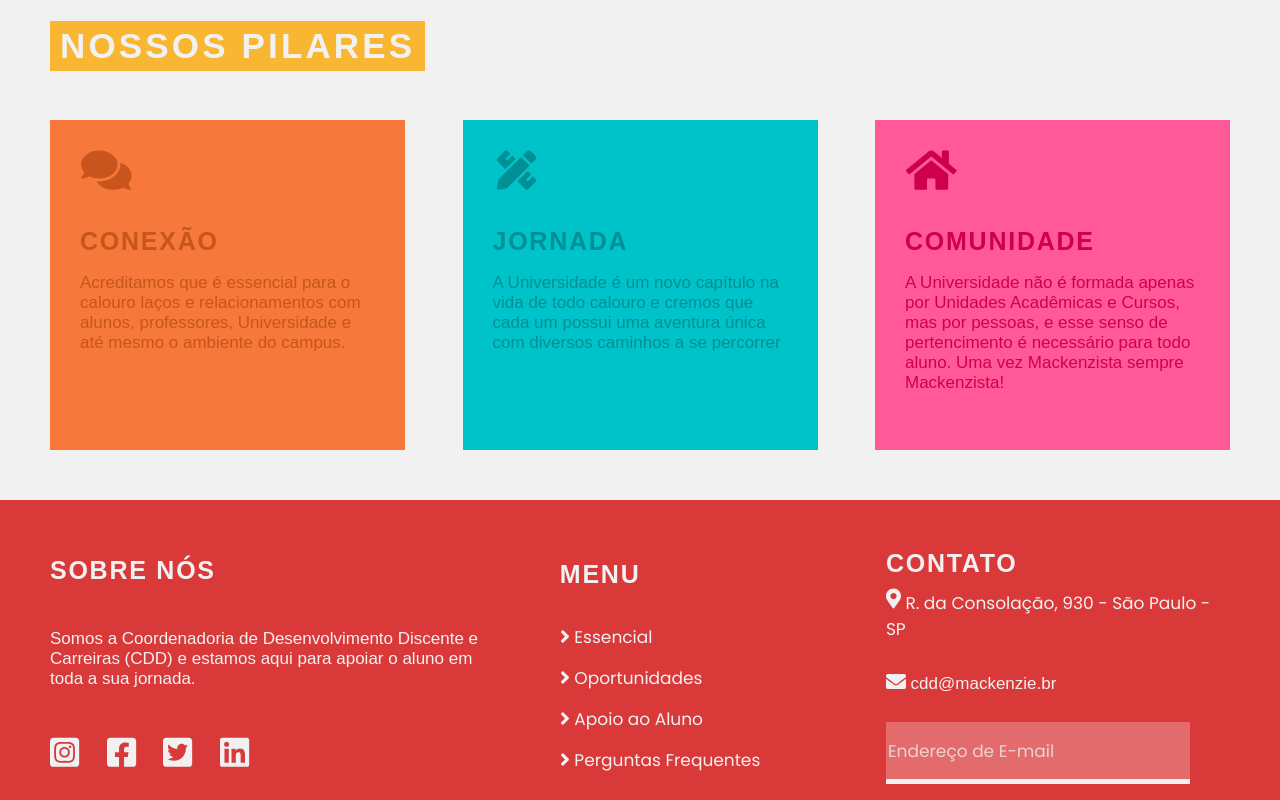
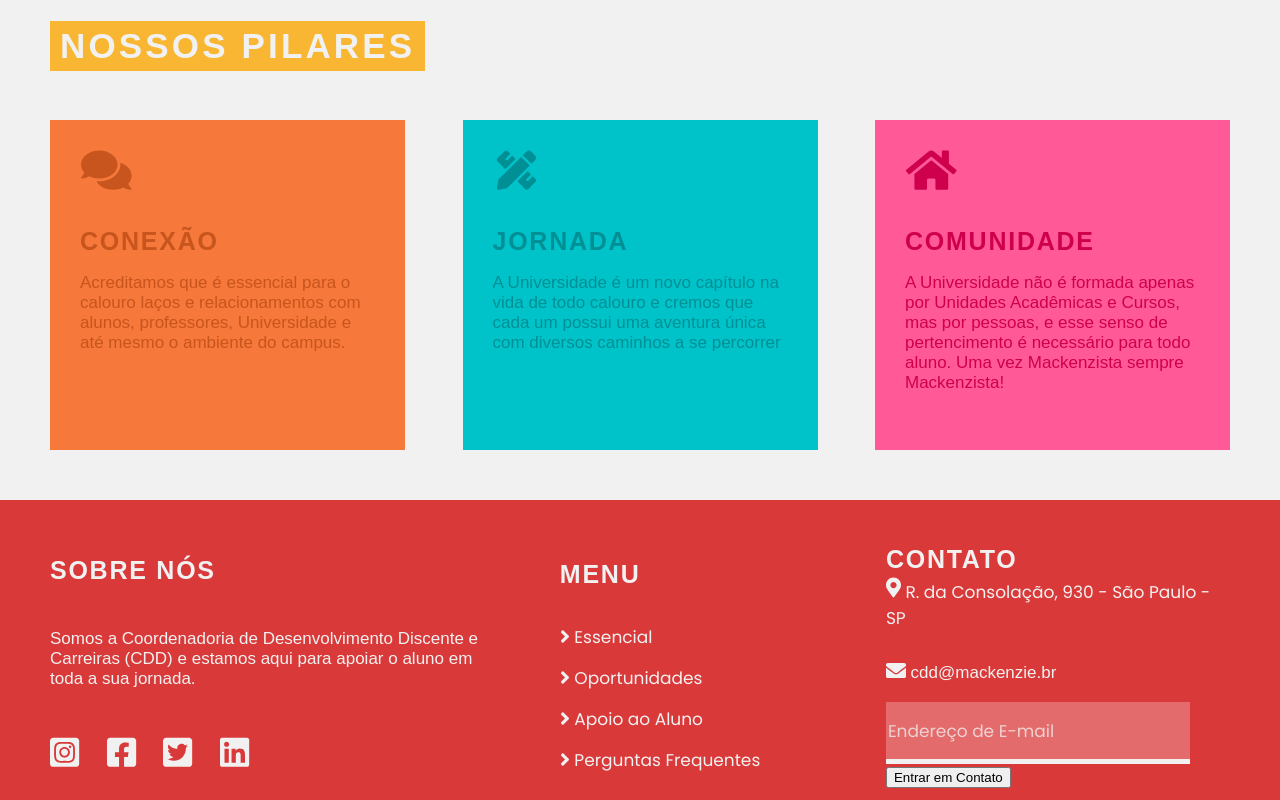
Before and after one commit to andrearteca/manualmackenzie, a plain HTML site: page index.html in a window 1280 px wide. Shown: the part 1231-2031 px from the top of the page. Drawn offline with Linux system fonts and the light colour scheme; a web font is replaced by a local one.

Commit message:
Adicionar botão e alert

```diff
--- a/index.html
+++ b/index.html
@@ -142,6 +142,7 @@
 							cdd@mackenzie.br</p>
 					</div>
 					<input type="text" id="email" name="E-Mail" placeholder="Endereço de E-mail">
+					<button class="sendEmail" onclick="enviarEmail()">Entrar em Contato</button>
 				</div>
 			</div>
 		</div>
--- a/siteCDD.js
+++ b/siteCDD.js
@@ -4,6 +4,7 @@ var imagens = ["dafam.jpg", "dacam.jpg", "dada.jpg", "cajmjr.jpg", "cahl.jpg", "
 var nomes = ["DAFAM", "DACAM", "DADA", "CAJMJR",  "CAHL", "DAEG", "CAEG"]
 var links = ["https://www.instagram.com/gestaodafam/", "https://www.instagram.com/dacammack/", "https://www.instagram.com/dada_ca/", "https://www.instagram.com/cajmjr/", "https://www.instagram.com/cahl.mackenzie/", "https://www.instagram.com/daegmack/", "https://www.instagram.com/caeg_mack/"]
 
+//Essa função faz o carrossel de Diretórios Acadêmicos ir para frente, trocando todas as imagens
 function rolarFrente() {
     var imgD1 = document.getElementById('imgD1');
     var imgD2 = document.getElementById('imgD2');
@@ -57,6 +58,7 @@ function rolarFrente() {
 
 }
 
+//Essa função faz o carrossel de Diretórios Acadêmicos ir para trás, trocando todas as imagens
 function rolarTras() {
     var imgD1 = document.getElementById('imgD1');
     var imgD2 = document.getElementById('imgD2');
@@ -97,4 +99,12 @@ function rolarTras() {
             }
         }
 
+}function enviarEmail() {
+    var validRegex = /^[a-zA-Z0-9.!#$%&'*+/=?^_`{|}~-]+@[a-zA-Z0-9-]+(?:\.[a-zA-Z0-9-]+)*$/;
+
+    if (document.getElementById("email").value.match(validRegex)) {
+        alert("Entraremos em contato em breve")
+    } else {
+      alert("E-Mail inválido")
+    }
 }
```
Also changed, not shown: apoioCDD.html (+1 -0 lines), essencialCDD.html (+1 -0 lines), oportunidadesCDD.html (+1 -0 lines), perguntasCDD.html (+1 -0 lines).
